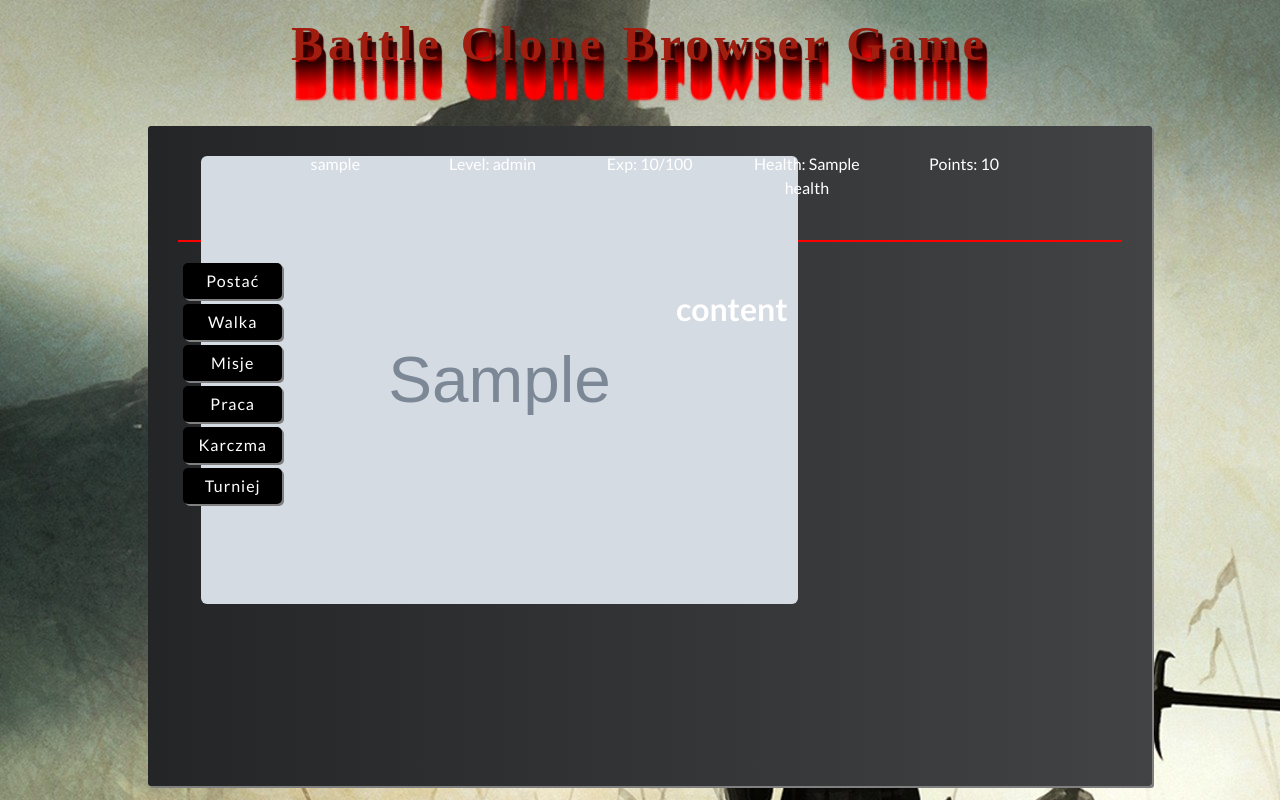
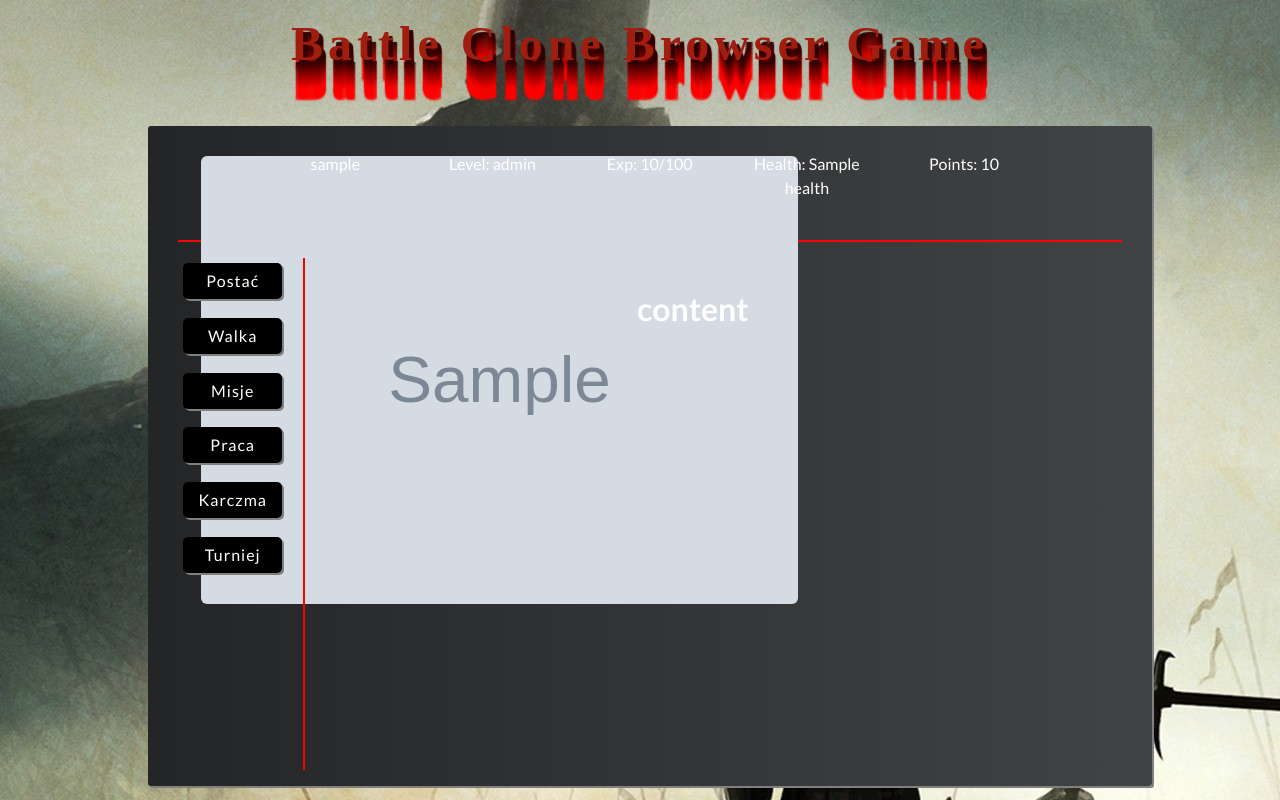
Before and after one commit to jrkapciak/browsergame, a Django app: template battleclone/core/templates/core/game.html in a window 1280 px wide. Run offline with Django 3.2, Linux system fonts and the light colour scheme; the template is opened without the code that fills it: most values are stand-ins (such as "Sample title", 1, 10 or a date in 2020); grey boxes marked "Sample" are stand-in pictures; some web fonts are replaced.

Commit message:
Add right border to menu

```diff
--- a/battleclone/core/static/core/css/base.css
+++ b/battleclone/core/static/core/css/base.css
@@ -34,6 +34,7 @@ a {
     text-decoration: none;
     width: 70%;
     letter-spacing: 1px;
+    margin-bottom: 15%;
 }
 
 
@@ -41,6 +42,10 @@ a {
     transform: scale(1.05);
     cursor: pointer;
     background: grey;
+}
+.menu {
+    border-right: solid 2px red;
+    height: 80%;
 }
 
 .game-title {
--- a/battleclone/core/templates/core/game.html
+++ b/battleclone/core/templates/core/game.html
@@ -35,10 +35,10 @@
             </div>
         </div>
     {% block menu %}
-        <div class="col-2">
+        <div class="col-2 menu">
         {% include 'core/includes/menu.html' %}
         </div>
-        <div class="col-10">
+        <div class="col-9">
             <h2 style="color: white; text-align: center;">content</h2>
         </div>
     {% endblock %}
```
